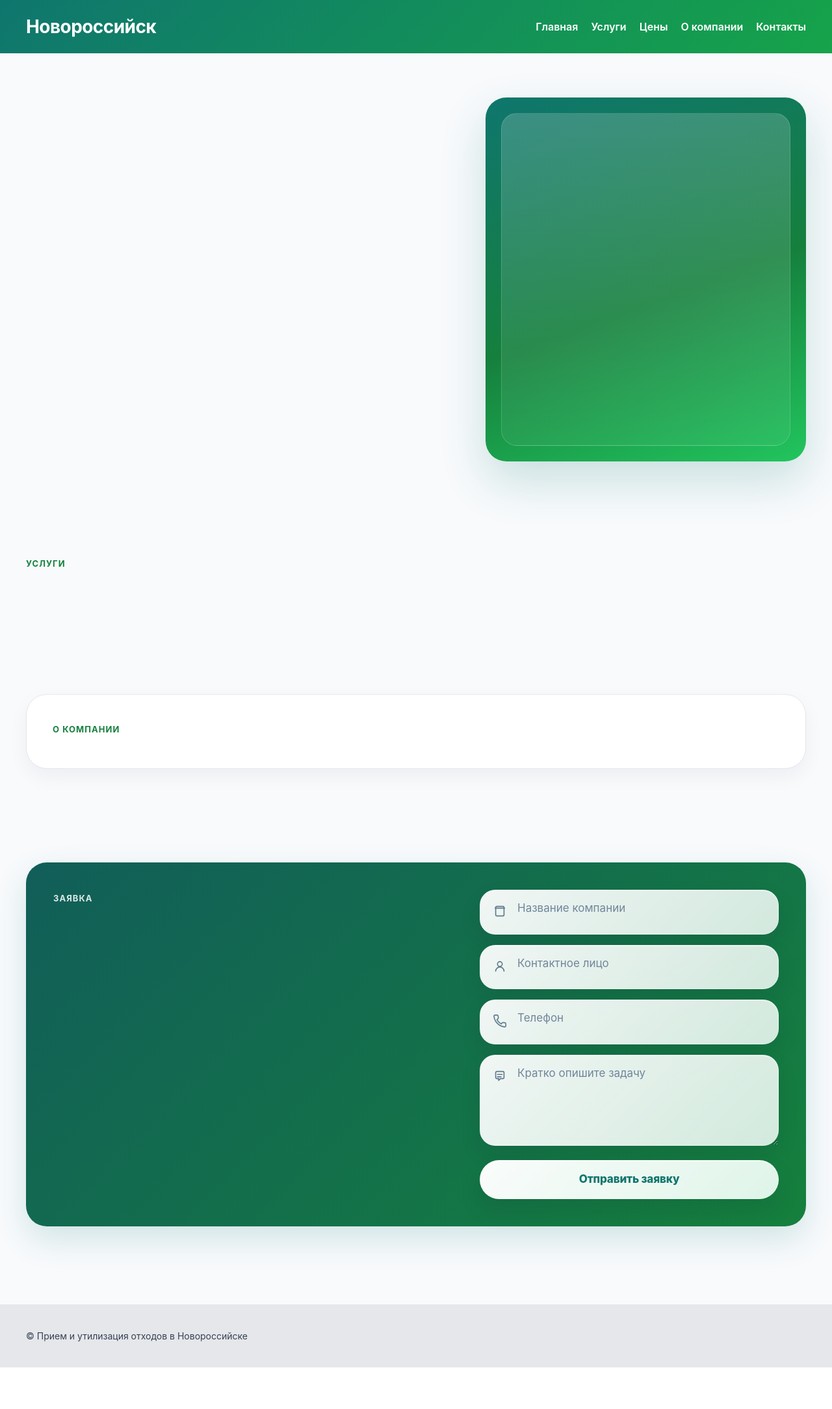
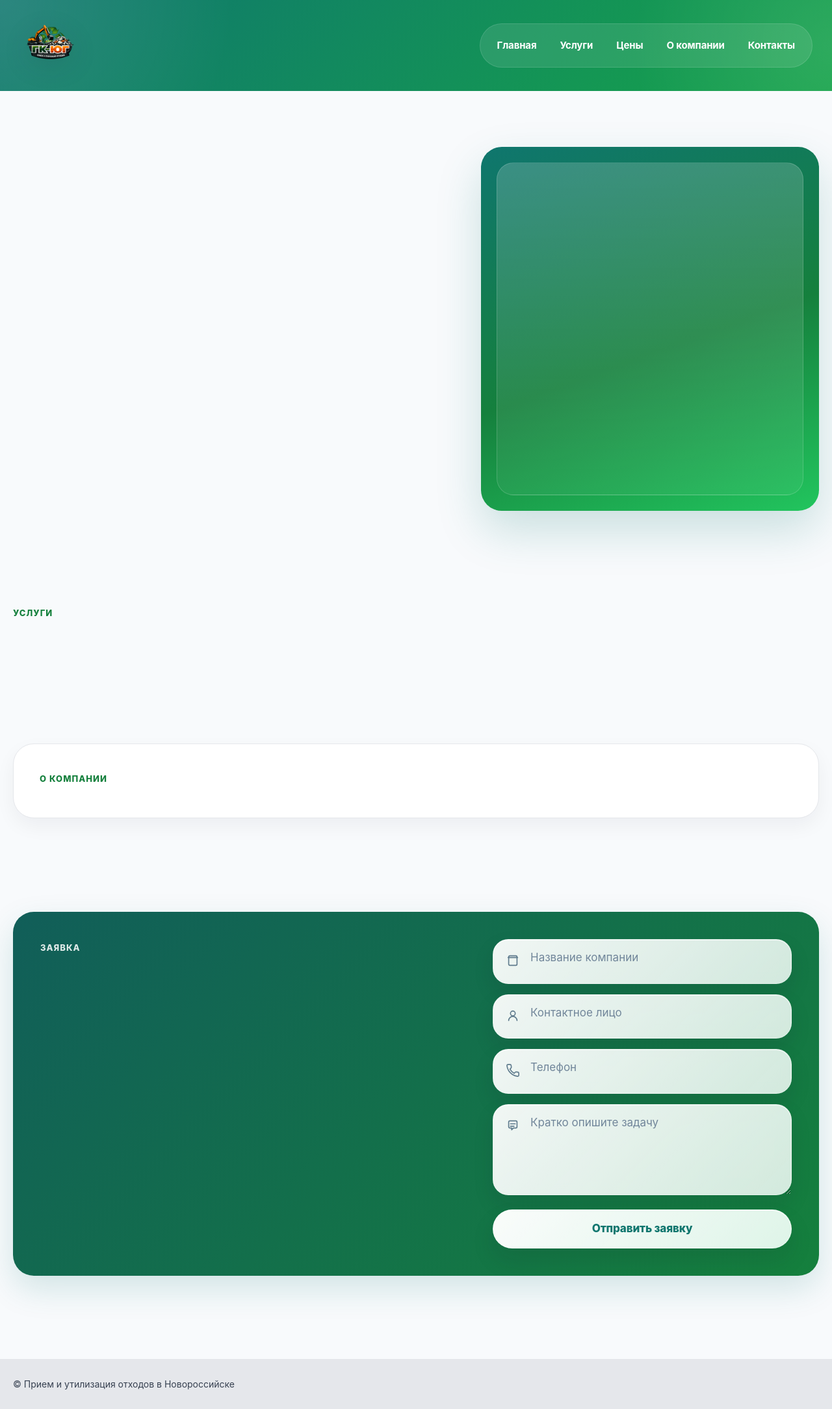
Before and after one commit to newbieSmollett/bakanka-site, a Django app: template home/templates/home/home_page.html in a window 1280 px wide. Shown: the whole page at 65% size. Before the commit the page ends 2104 px from the top, so only its background shows below. Run offline with Django 5.2, Linux system fonts and the light colour scheme; the template is opened without the code that fills it, so the values that code supplies are empty; parts of the project's set-up code (start-up, migrations or seed data) failed here and were passed over.

Commit message:
glas head

```diff
--- a/core/static/core/css/base.css
+++ b/core/static/core/css/base.css
@@ -20,6 +20,7 @@
     --shadow-md: 0 12px 30px rgba(15, 23, 42, 0.05);
     --shadow-lg: 0 20px 50px rgba(15, 118, 110, 0.16);
     --shadow-xl: 0 30px 70px rgba(15, 118, 110, 0.20);
+    --shadow-glass: 0 18px 50px rgba(15, 23, 42, 0.14);
 
     --radius-sm: 14px;
     --radius-md: 20px;
@@ -27,9 +28,11 @@
     --radius-xl: 32px;
     --radius-pill: 999px;
 
-    --container-width: 1200px;
+    --container-width: 1280px;
 
-    --transition-fast: 0.2s ease;
+    --transition-fast: 0.22s ease;
+    --transition-medium: 0.35s ease;
+    --header-height: 104px;
 }
 
 *,
@@ -82,57 +85,120 @@ button {
 }
 
 .site-container {
-    width: min(var(--container-width), calc(100% - 32px));
+    width: min(var(--container-width), calc(100% - 40px));
     margin: 0 auto;
 }
 
 /* LAYOUT */
 .site-main {
-    padding: 48px 0;
+    padding: 48px 0 0;
     min-height: 60vh;
 }
 
 /* HEADER */
 .site-header-wrap {
-    background: linear-gradient(135deg, var(--color-primary-dark), #16a34a);
-    color: var(--color-white);
-    padding: 20px 0;
     position: sticky;
     top: 0;
-    z-index: 100;
+    z-index: 300;
+    padding: 18px 0;
+    background: linear-gradient(135deg, var(--color-primary-dark), #16a34a);
+    transition:
+        padding var(--transition-medium),
+        background var(--transition-medium),
+        box-shadow var(--transition-medium);
+}
+
+.site-header-wrap::before {
+    content: "";
+    position: absolute;
+    inset: 0;
+    background:
+        radial-gradient(circle at left top, rgba(255, 255, 255, 0.12), transparent 28%),
+        radial-gradient(circle at right center, rgba(255, 255, 255, 0.10), transparent 24%);
+    pointer-events: none;
 }
 
 .site-header {
+    position: relative;
     display: flex;
     align-items: center;
-    gap: 24px;
+    justify-content: space-between;
+    gap: 28px;
+    min-height: var(--header-height);
+    padding: 0 10px;
+    transition: min-height var(--transition-medium), gap var(--transition-medium);
 }
 
 .site-logo {
-    color: var(--color-white);
-    text-decoration: none;
-    font-size: 28px;
-    font-weight: 700;
-    letter-spacing: -0.02em;
-    flex-shrink: 0;
+    position: relative;
+    z-index: 2;
+    display: inline-flex;
+    align-items: center;
+    flex: 0 0 auto;
+    transition: transform var(--transition-medium);
+}
+
+.site-logo-image {
+    display: block;
+    height: 96px;
+    width: auto;
+    max-width: 340px;
+    object-fit: contain;
+    filter: drop-shadow(0 8px 20px rgba(15, 23, 42, 0.12));
+    transition:
+        height var(--transition-medium),
+        max-width var(--transition-medium),
+        filter var(--transition-medium),
+        transform var(--transition-medium);
+}
+
+.site-header-controls {
+    display: flex;
+    align-items: center;
+    gap: 18px;
+    margin-left: auto;
+    transition: gap var(--transition-medium), transform var(--transition-medium);
 }
 
 .site-nav {
-    display: flex;
-    gap: 20px;
-    flex-wrap: wrap;
-    margin-left: auto;
+    display: inline-flex;
+    align-items: center;
+    gap: 8px;
+    padding: 10px 12px;
+    border-radius: var(--radius-pill);
+    background: rgba(255, 255, 255, 0.10);
+    border: 1px solid rgba(255, 255, 255, 0.12);
+    transition:
+        padding var(--transition-medium),
+        gap var(--transition-medium),
+        border-radius var(--transition-medium),
+        background var(--transition-medium),
+        border-color var(--transition-medium),
+        box-shadow var(--transition-medium),
+        backdrop-filter var(--transition-medium),
+        -webkit-backdrop-filter var(--transition-medium),
+        transform var(--transition-medium);
 }
 
 .site-nav a {
+    position: relative;
     color: var(--color-white);
     text-decoration: none;
-    font-weight: 600;
-    transition: opacity var(--transition-fast);
+    font-size: 15px;
+    font-weight: 700;
+    letter-spacing: -0.01em;
+    padding: 12px 14px;
+    border-radius: var(--radius-pill);
+    transition:
+        background var(--transition-fast),
+        color var(--transition-fast),
+        transform var(--transition-fast),
+        opacity var(--transition-fast);
 }
 
 .site-nav a:hover {
-    opacity: 0.84;
+    background: rgba(255, 255, 255, 0.10);
+    transform: translateY(-1px);
 }
 
 .site-phone,
@@ -142,29 +208,92 @@ button {
 .site-phone:active {
     color: var(--color-white);
     text-decoration: none;
-    font-weight: 700;
+    font-weight: 800;
     white-space: nowrap;
     font-size: 16px;
 }
 
 .site-phone {
-    padding: 10px 16px;
+    display: inline-flex;
+    align-items: center;
+    justify-content: center;
+    min-height: 52px;
+    padding: 0 24px;
     border-radius: var(--radius-pill);
-    background: rgba(255, 255, 255, 0.12);
-    transition: background var(--transition-fast), transform var(--transition-fast);
-    margin-left: 20px;
-    flex-shrink: 0;
+    background: rgba(255, 255, 255, 0.14);
+    border: 1px solid rgba(255, 255, 255, 0.10);
+    transition:
+        background var(--transition-fast),
+        transform var(--transition-fast),
+        box-shadow var(--transition-medium),
+        backdrop-filter var(--transition-medium),
+        -webkit-backdrop-filter var(--transition-medium);
 }
 
 .site-phone:hover {
-    background: rgba(255, 255, 255, 0.18);
+    background: rgba(255, 255, 255, 0.20);
     transform: translateY(-1px);
+}
+
+/* SHRINK / GLASS STATE */
+.site-header-wrap.is-scrolled {
+    padding: 12px 0;
+    background: transparent;
+}
+
+.site-header-wrap.is-scrolled .site-header {
+    min-height: 78px;
+}
+
+.site-header-wrap.is-scrolled .site-logo-image {
+    height: 78px;
+    max-width: 280px;
+    filter: drop-shadow(0 8px 18px rgba(15, 23, 42, 0.14));
+}
+
+.site-header-wrap.is-scrolled .site-header-controls {
+    gap: 14px;
+}
+
+.site-header-wrap.is-scrolled .site-nav {
+    padding: 8px 10px;
+    border-radius: 999px;
+    background: linear-gradient(
+        135deg,
+        rgba(17, 94, 89, 0.52),
+        rgba(22, 163, 74, 0.34)
+    );
+    border: 1px solid rgba(255, 255, 255, 0.20);
+    box-shadow: var(--shadow-glass);
+    backdrop-filter: blur(18px) saturate(150%);
+    -webkit-backdrop-filter: blur(18px) saturate(150%);
+    transform: translateY(0);
+}
+
+.site-header-wrap.is-scrolled .site-nav a {
+    padding: 10px 12px;
+    font-size: 14px;
+}
+
+.site-header-wrap.is-scrolled .site-phone {
+    min-height: 46px;
+    padding: 0 20px;
+    background: linear-gradient(
+        135deg,
+        rgba(255, 255, 255, 0.18),
+        rgba(255, 255, 255, 0.10)
+    );
+    border: 1px solid rgba(255, 255, 255, 0.18);
+    box-shadow: var(--shadow-sm);
+    backdrop-filter: blur(14px) saturate(150%);
+    -webkit-backdrop-filter: blur(14px) saturate(150%);
 }
 
 /* FOOTER */
 .site-footer-wrap {
+    margin-top: 56px;
     background: #e5e7eb;
-    padding: 24px 0;
+    padding: 28px 0;
 }
 
 .site-footer {
@@ -172,15 +301,23 @@ button {
     color: #374151;
 }
 
+.site-footer p {
+    margin: 0 0 8px;
+}
+
+.site-footer p:last-child {
+    margin-bottom: 0;
+}
+
 /* HERO */
 .hero-section {
-    padding: 20px 0 72px;
+    padding: 38px 0 72px;
 }
 
 .hero-grid {
     display: grid;
-    grid-template-columns: minmax(0, 1.15fr) minmax(320px, 0.85fr);
-    gap: 40px;
+    grid-template-columns: minmax(0, 1.12fr) minmax(360px, 0.88fr);
+    gap: 56px;
     align-items: center;
 }
 
@@ -295,7 +434,7 @@ button {
 
 .hero-panel {
     width: 100%;
-    max-width: 500px;
+    max-width: 520px;
     min-height: 560px;
     border-radius: var(--radius-xl);
     background: linear-gradient(
@@ -313,7 +452,7 @@ button {
     content: "";
     position: absolute;
     inset: 24px;
-    border-radius: 24px;
+    border-radius: 26px;
     background: linear-gradient(
         180deg,
         rgba(255, 255, 255, 0.18),
@@ -377,7 +516,7 @@ button {
     margin-bottom: 10px;
     color: var(--color-primary);
     font-size: 13px;
-    font-weight: 700;
+    font-weight: 800;
     text-transform: uppercase;
     letter-spacing: 0.08em;
 }
--- a/core/templates/core/base.html
+++ b/core/templates/core/base.html
@@ -17,12 +17,12 @@
     <header class="site-header-wrap">
         <div class="site-container">
             <div class="site-header">
-                <a href="/" class="site-logo">
-                    {% if settings.home.SiteContactSettings.city %}
-                        {{ settings.home.SiteContactSettings.city }}
-                    {% else %}
-                        Новороссийск
-                    {% endif %}
+                <a href="/" class="site-logo" aria-label="На главную">
+                    <img
+                        src="{% static 'core/images/logo.png' %}"
+                        alt="{% if settings.home.SiteContactSettings.company_name %}{{ settings.home.SiteContactSettings.company_name }}{% else %}Логотип компании{% endif %}"
+                        class="site-logo-image"
+                    >
                 </a>
 
                 <nav class="site-nav" aria-label="Основная навигация">
```
Also changed, not shown: other parts of core/static/core/css/base.css (+40 -30 lines), core/static/core/images/logo.png (added).
